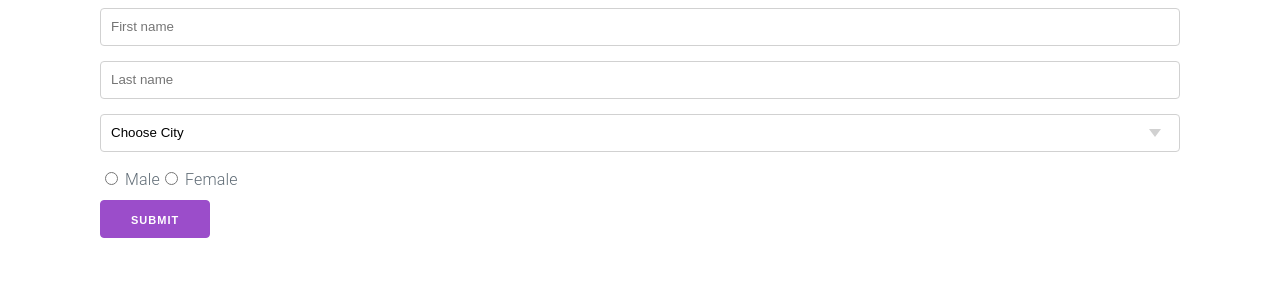
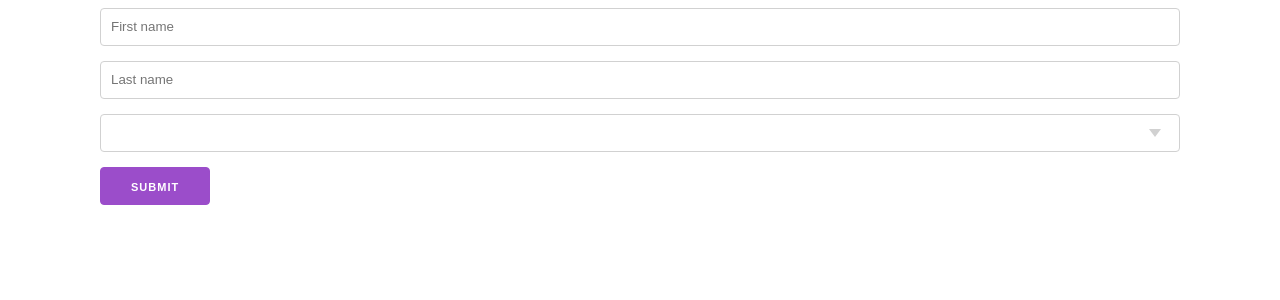
Before and after one commit to codersadikbd/reactapp, a React (Vite) app: page / in a window 1280 px wide. Shown: the top 300 px of the page. Built offline with nearby package versions, Linux system fonts and the light colour scheme.

Commit message:
fix: remove city selection and gender options from form in App component

```diff
--- a/src/App.jsx
+++ b/src/App.jsx
@@ -13,14 +13,8 @@ const App = () => {
         <br />
         <input placeholder="Last name" />
         <br />
-        <select>
-          <option value="">Choose City</option>
-          <option value="Dhaka">Dhaka</option>
-          <option value="Chittagong">Chittagong</option>
-        </select>
-        <br />
-        <input type="radio" name="gender" /> Male
-        <input type="radio" name="gender" /> Female
+        <select></select>
+
         <br />
         <button type="submit">Submit</button>
       </form>
```
